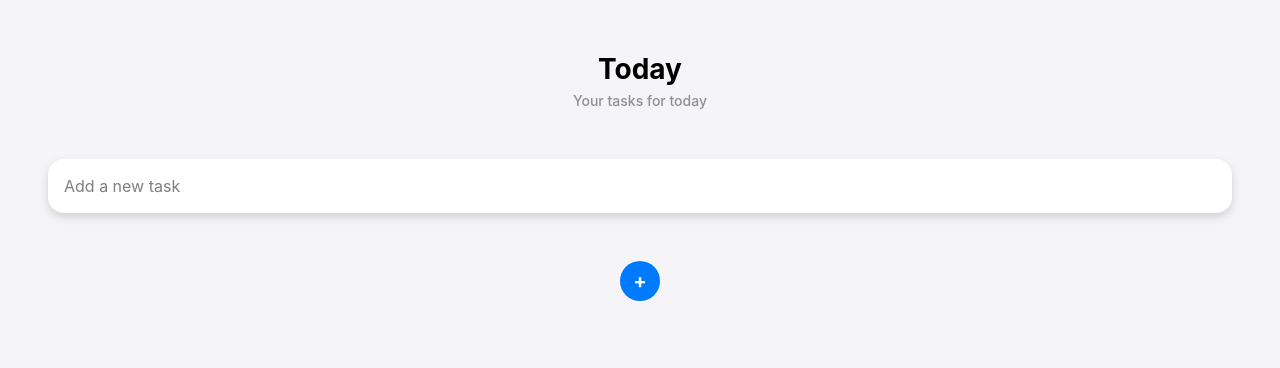
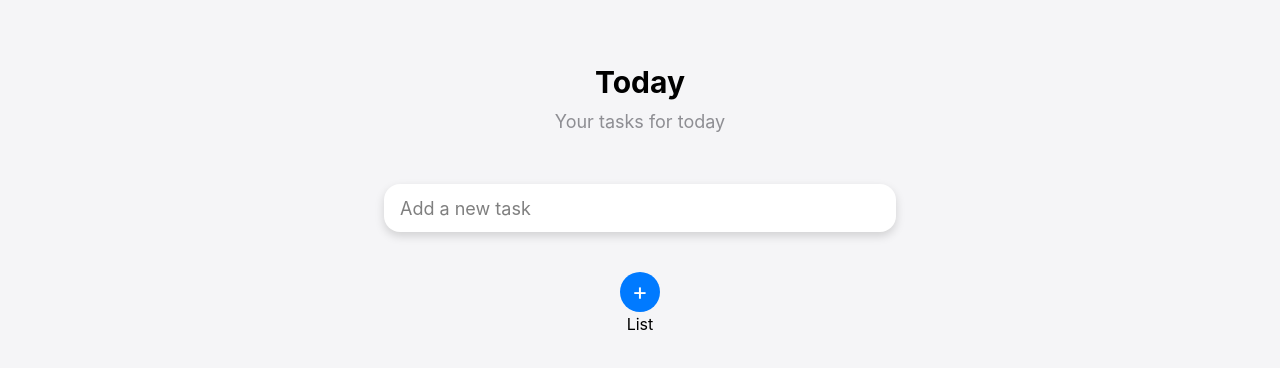
Before and after one commit to tbsoysal/react-todo-app, a React (Vite) app: page / in a window 1280 px wide. Shown: the top 368 px of the page. Built offline with nearby package versions, Linux system fonts and the light colour scheme; a web font is replaced by a local one.

Commit message:
create new files for components

```diff
--- a/src/App.css
+++ b/src/App.css
@@ -1,5 +1,9 @@
 @import "tailwindcss";
 
-.sf-pro-font {
+* {
   font-family: 'SF Pro Display', sans-serif;
 }
+
+body {
+  @apply min-h-screen bg-[#f5f5f7] text-center;
+}
--- a/src/App.tsx
+++ b/src/App.tsx
@@ -1,80 +1,19 @@
 import { useState } from "react";
+import Form from "./Form";
+import List from "./List";
 
-type Todo = {
-  id: number;
-  text: string;
-  isDone: boolean;
+const App = () => {
+  const [newTodo, setNewTodo] = useState("");
+  return (
+    <>
+      <div className="mt-16 mb-12">
+        <h1 className="font-bold text-3xl mb-2">Today</h1>
+        <p className="text-[#8E8E93] text-lg">Your tasks for today</p>
+      </div>
+      <Form newTodo={newTodo} setNewTodo={setNewTodo} />
+      <List />
+    </>
+  );
 };
 
-function App() {
-  const [newTodo, setNewTodo] = useState("");
-  const [todos, setTodos] = useState<Todo[]>([]);
-
-  const addTodo = () => {
-    if (newTodo.trim() === "") return;
-
-    const newTask: Todo = {
-      id: Date.now(),
-      text: newTodo,
-      isDone: false,
-    };
-
-    setTodos([...todos, newTask]);
-    setNewTodo("");
-  };
-
-   const toggleTodo = (id: number) => {
-    setTodos((prevTodos) =>
-      prevTodos.map((todo) =>
-        todo.id === id ? { ...todo, isDone: !todo.isDone } : todo
-      )
-    );
-  };
-
-   const removeTodo = (id: number) => {
-    setTodos(todos.filter(todo => todo.id !== id));
-  };
-
-  function listTodos() {
-    if (todos.length > 0) {
-      return todos.map((todo) => {
-        return (
-          <li key={todo.id} className="bg-white flex items-center w-[90%] mx-auto rounded-3xl my-4 p-6">
-            <div onClick={() => toggleTodo(todo.id)} className={`w-[30px] h-[30px] shrink-0 rounded-full border-1 border-[#D1D1D6] mr-3 ${todo.isDone ? "bg-gray-900": "bg-none"}`}></div>
-            <p className={`text-[22px] text-left grow ${todo.isDone ? "line-through text-gray-400": ""}`}>{todo.text}</p>
-            <div className="ml-auto flex shrink-0 pl-2">
-              <button onClick={() => removeTodo(todo.id)}><img className="w-[16px]" src="./trash.svg" alt="trash icon" /></button>
-            </div>
-          </li>
-        );
-      });
-    }
-  }
-
-  return (
-    <div className="min-h-screen text-center sf-pro-font py-8 bg-[#F5F5F7]">
-      <h1 className="font-bold text-[28px] text-[#000000] mt-4">Today</h1>
-      <p className="font-medium text-[14px] text-[#8E8E93] mb-12">
-        Your tasks for today
-      </p>
-      <div className="mx-12 mb-12">
-        <input
-          className="block w-full shadow-[0_4px_10px_rgba(0,0,0,0.15)] outline-none rounded-[16px] bg-[white] text-[16px] px-[16px] h-[54px]"
-          placeholder="Add a new task"
-          type="text"
-          value={newTodo}
-          onChange={(e) => setNewTodo(e.target.value)}
-        />
-        <button
-          onClick={addTodo}
-          className="bg-[#007AFF] w-[40px] h-[40px] mt-12 rounded-full font-bold text-white text-[20px]"
-        >
-          +
-        </button>
-      </div>
-      <ul>{listTodos()}</ul>
-    </div>
-  );
-}
-
 export default App;
--- /dev/null
+++ b/src/Form.tsx
@@ -0,0 +1,23 @@
+type Props = {
+  newTodo: string;
+  setNewTodo: React.Dispatch<React.SetStateAction<string>>;
+};
+
+const Form: React.FC<Props> = ({ newTodo, setNewTodo }) => {
+  return (
+    <div>
+      <input
+        className="block text-lg w-[85vw] max-w-lg mb-10 mx-auto h-12 outline-0 border-[inherit] rounded-2xl bg-white shadow-[0_4px_10px_0_rgba(0,0,0,0.15)] px-4"
+        placeholder="Add a new task"
+        type="text"
+        value={newTodo}
+        onChange={(e) => setNewTodo(e.target.value)}
+      />
+      <button className="w-10 h-10 bg-[#007AFF] border-0 rounded-full text-2xl text-white text-extrabold cursor-pointer">
+        +
+      </button>
+    </div>
+  );
+};
+
+export default Form;
--- /dev/null
+++ b/src/List.tsx
@@ -0,0 +1,5 @@
+const List = () => {
+  return <div>List</div>;
+};
+
+export default List;
```
